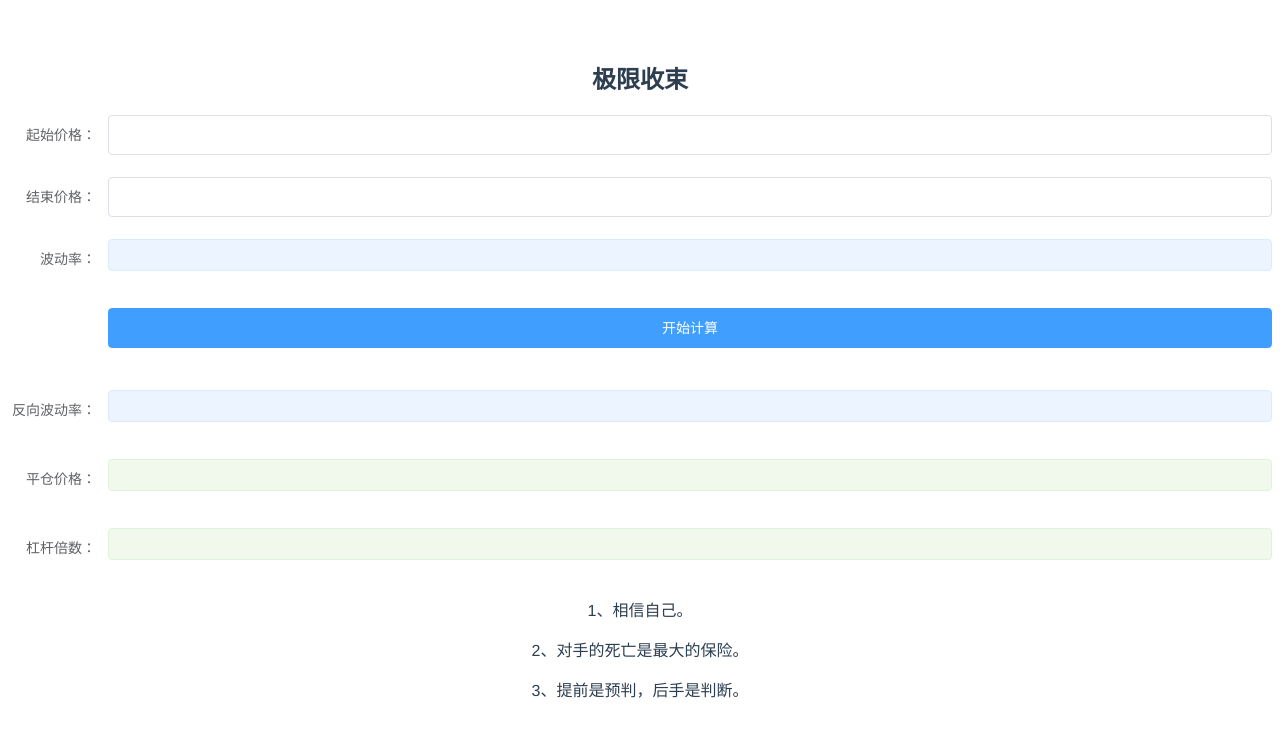
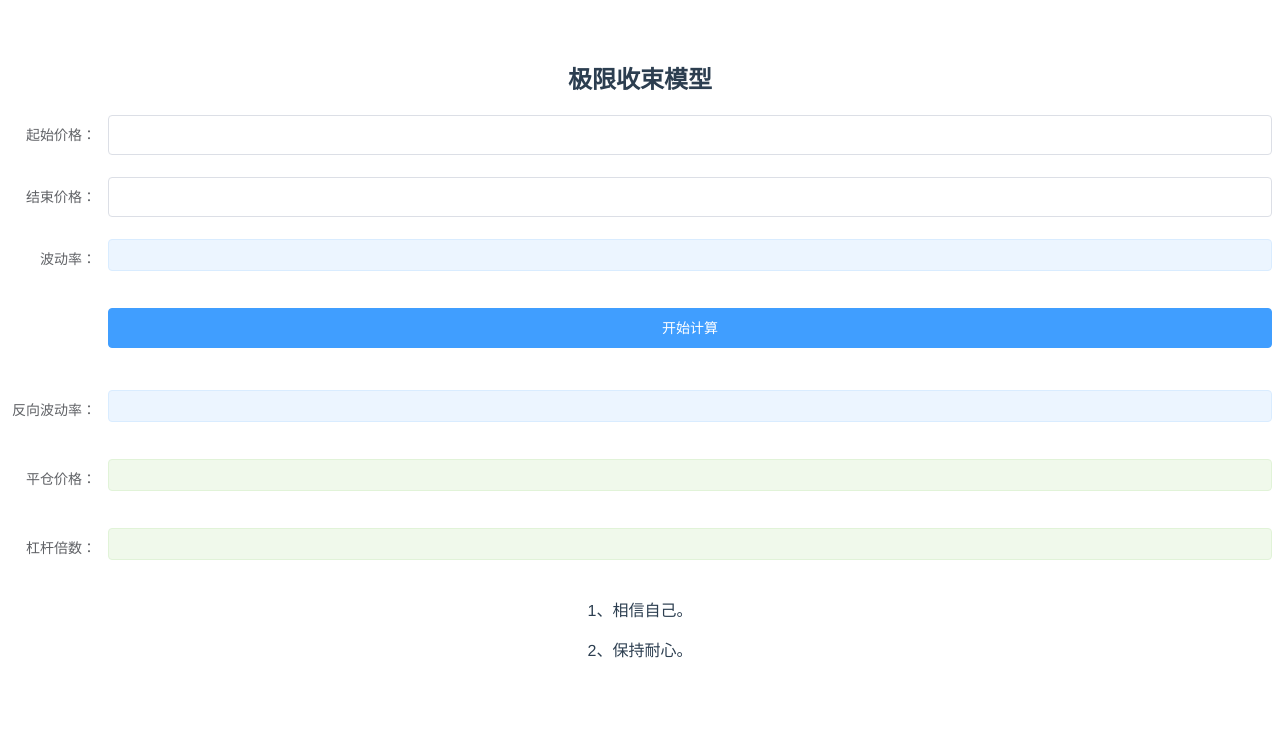
Before and after one commit to hanoubaba/deal-program, a Vue app: page / in a window 1280 px wide. Shown: the top 736 px of the page. Built offline with nearby package versions, Linux system fonts and the light colour scheme.

Commit message:
no message

```diff
--- a/src/App.vue
+++ b/src/App.vue
@@ -1,6 +1,6 @@
 <template>
     <div id="app">
-        <HelloWorld msg="极限收束" />
+        <HelloWorld msg="极限收束模型" />
     </div>
 </template>
 
--- a/src/components/HelloWorld.vue
+++ b/src/components/HelloWorld.vue
@@ -27,36 +27,7 @@
             </el-form>
         </div>
         <p>1、相信自己。</p>
-        <p>2、对手的死亡是最大的保险。</p>
-        <p>3、提前是预判，后手是判断。</p>
-        <!-- <div class="fl">
-            <el-form ref="dataForm" label-width="100px">
-                <el-form-item>
-                    <h2>止盈止损</h2>
-                </el-form-item>
-                <el-form-item label="3连介入：" prop="endNum">
-                    <el-input v-model="newNum"></el-input>
-                </el-form-item>
-                <el-form-item label="止盈点：">
-                    <el-tag style="width:100%">{{stopProfitPrice}}</el-tag>
-                </el-form-item>
-                <el-form-item label="止损点：">
-                    <el-tag style="width:100%">{{stopLoss}}</el-tag>
-                </el-form-item>
-                <el-form-item>
-                    <el-button type="primary" style="width:100%;margin-bottom:20px" @click="getResult2">开始计算</el-button>
-                </el-form-item>
-                <el-form-item label="预计盈利：">
-                    <el-tag style="width:100%" type="success">{{profitPer}}</el-tag>
-                </el-form-item>
-                <el-form-item label="预计亏损：">
-                    <el-tag style="width:100%" type="success">{{lossPer}}</el-tag>
-                </el-form-item>
-                <el-form-item label="盈亏比：">
-                    <el-tag style="width:100%" type="success">{{profitLoss}}</el-tag>
-                </el-form-item>
-            </el-form>
-        </div> -->
+        <p>2、保持耐心。</p>
     </div>
 </template>
 
```
